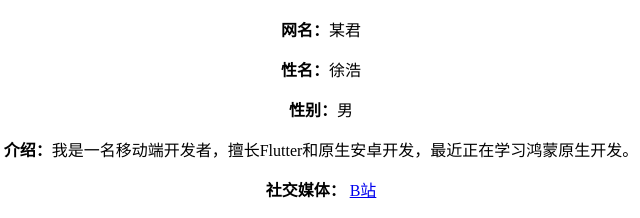
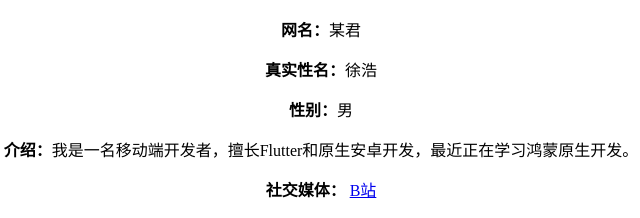
Before and after one commit to CodeDragon1990/CodeDragon1990.some.github.io, a plain HTML site: page index.html in a window 1280 px wide. Shown: the part 354-572 px from the top of the page, 319-959 px from the left. Drawn offline with Linux system fonts and the light colour scheme.

Commit message:
更新 index.html

```diff
--- a/index.html
+++ b/index.html
@@ -20,7 +20,7 @@
                 <h1>某君的个人网站</h1>
                 <h2>开发者介绍</h2>
                 <p><strong>网名：</strong>某君</p>
-<strong>性名：</strong>徐浩</p>
+<strong>真实性名：</strong>徐浩</p>
         <p><strong>性别：</strong>男</p>
         <p><strong>介绍：</strong>我是一名移动端开发者，擅长Flutter和原生安卓开发，最近正在学习鸿蒙原生开发。</p>
         <p><strong>社交媒体：</strong>
```
